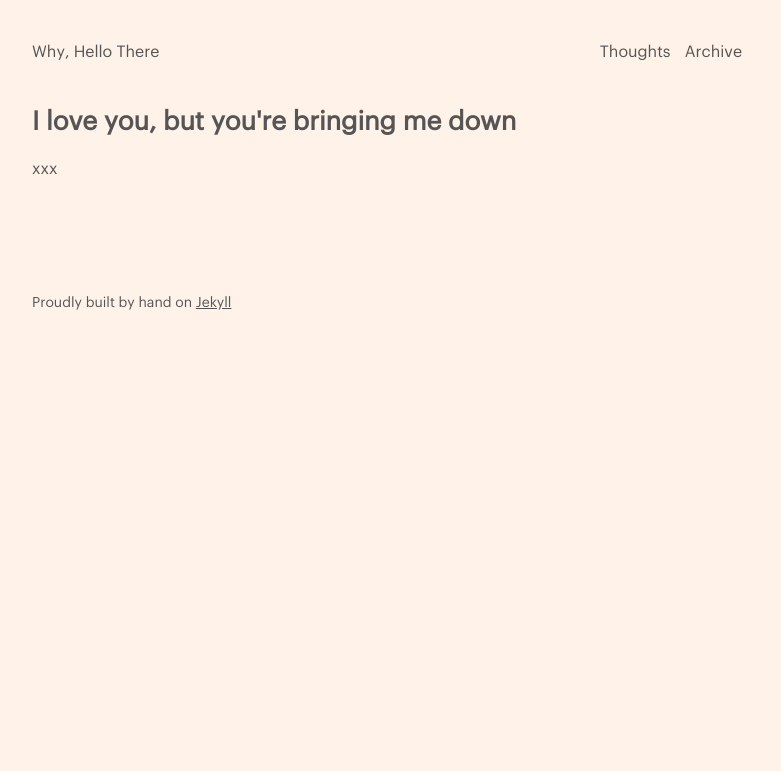
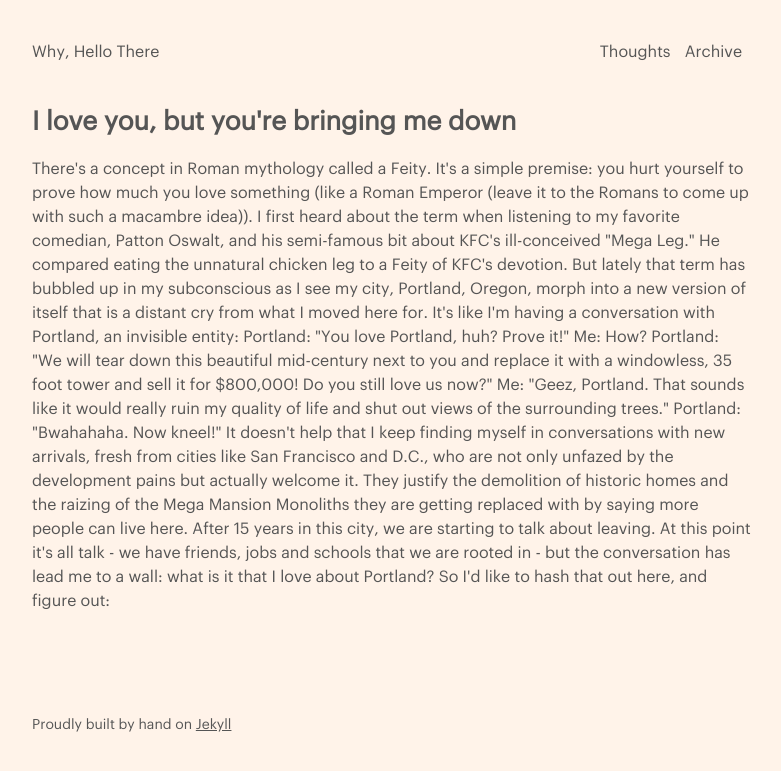
Before and after one commit to jonaschafer/jonaschafer.github.io, a Jekyll site: the page built from collections/_thoughts/portland.html, in a window 1280 px wide. Shown: the top 771 px of the page, without its empty margins (248-1029 px from the left). Built offline with Jekyll 4.4.1, drawn with Linux system fonts in a browser that asks for light colours.

Commit message:
updated copy to portland article

```diff
--- a/collections/_thoughts/portland.html
+++ b/collections/_thoughts/portland.html
@@ -7,4 +7,16 @@ title: I love you, but you're bringing me down
 <h1>I love you, but you're bringing me down</h1>
 
 <!-- Rumination -->
-<p>xxx</p>
+There's a concept in Roman mythology called a Feity. It's a simple premise: you hurt yourself to prove how much you love something (like a Roman Emperor (leave it to the Romans to come up with such a macambre idea)). I first heard about the term when listening to my favorite comedian, Patton Oswalt, and his semi-famous bit about KFC's ill-conceived "Mega Leg." He compared eating the unnatural chicken leg to a Feity of KFC's devotion.
+
+But lately that term has bubbled up in my subconscious as I see my city,  Portland, Oregon, morph into a new version of itself that is a distant cry from what I moved here for. It's like I'm having a conversation with Portland, an invisible entity:
+
+Portland: "You love Portland, huh? Prove it!"
+Me: How?
+Portland: "We will tear down this beautiful mid-century next to you and replace it with a windowless, 35 foot tower and sell it for $800,000! Do you still love us now?"
+Me: "Geez, Portland. That sounds like it would really ruin my quality of life and shut out views of the surrounding trees."
+Portland: "Bwahahaha. Now kneel!"
+
+It doesn't help that I keep finding myself in conversations with new arrivals, fresh from cities like San Francisco and D.C., who are not only unfazed by the development pains but actually welcome it. They justify the demolition of historic homes and the raizing of the Mega Mansion Monoliths they are getting replaced with by saying more people can live here.
+
+After 15 years in this city, we are starting to talk about leaving. At this point it's all talk - we have friends, jobs and schools that we are rooted in - but the conversation has lead me to a wall: what is it that I love about Portland? So I'd like to hash that out here, and figure out:
```
